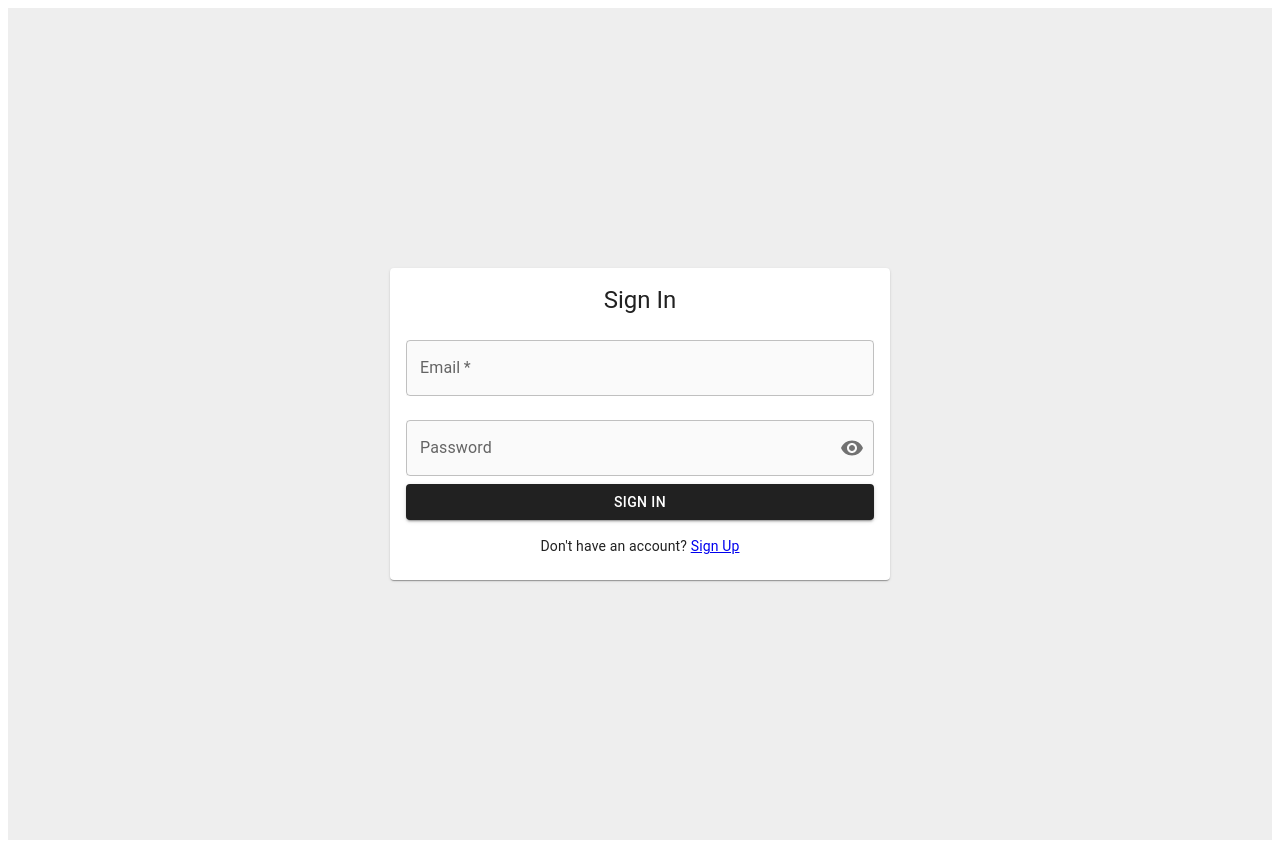
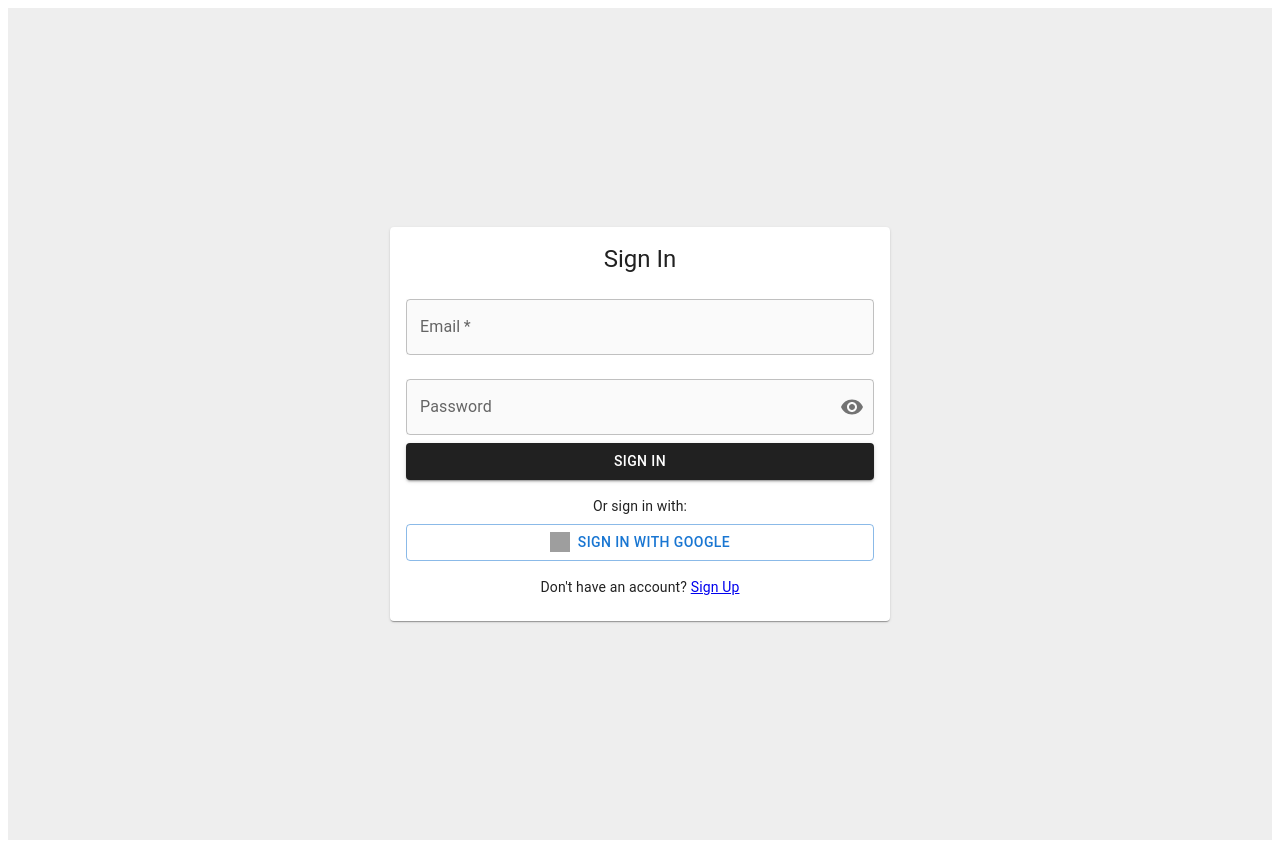
Before and after one commit to ArijitBhardwaj/ITDevProject, a React (Vite) app in the folder client/: page /signin in a window 1280 px wide. Built offline with nearby package versions, Linux system fonts and the light colour scheme; grey boxes are pictures that could not be loaded.

Commit message:
Added sign-in with google along with its logo

```diff
--- a/client/src/Pages/SignIn.jsx
+++ b/client/src/Pages/SignIn.jsx
@@ -1,7 +1,6 @@
-import { signInWithEmailAndPassword } from "firebase/auth";
+import { signInWithEmailAndPassword, signInWithPopup, GoogleAuthProvider } from "firebase/auth";
 import { useState } from "react";
 import { auth } from "../firebaseConfig";
-import SignUp from "./SignUp";
 import { Link } from "react-router-dom";
 import {
   Box,
@@ -28,7 +27,7 @@ const SignIn = () => {
   const handleSignIn = async (e) => {
     e.preventDefault();
     try {
-      const userCredential = signInWithEmailAndPassword(auth, email, password);
+      const userCredential = await signInWithEmailAndPassword(auth, email, password);
       console.log("User signed in: ", userCredential.user);
       setEmail("");
       setPassword("");
@@ -39,12 +38,24 @@ const SignIn = () => {
     }
   };
 
+  const handleClickShowPassword = () => {
+    setShowPassword((prev) => !prev);
+  };
+
   const handleMouseDownPassword = (event) => {
     event.preventDefault();
   };
 
-  const handleClickShowPassword = () => {
-    setShowPassword((prev) => !prev);
+  const handleGoogleSignIn = async () => {
+    try {
+      const provider = new GoogleAuthProvider();
+      const result = await signInWithPopup(auth, provider);
+      console.log("User signed in with Google:", result.user);
+      setError("");
+    } catch (error) {
+      console.error("Error signing in with Google:", error);
+      setError(error.message);
+    }
   };
 
   return (
@@ -75,14 +86,8 @@ const SignIn = () => {
               value={email}
               onChange={(e) => setEmail(e.target.value)}
             />
-            <FormControl
-              variant="outlined"
-              fullWidth
-              sx={{ mt: 2, bgcolor: "#fafafa" }}
-            >
-              <InputLabel htmlFor="outlined-adornment-password">
-                Password
-              </InputLabel>
+            <FormControl variant="outlined" fullWidth sx={{ mt: 2, bgcolor: "#fafafa" }}>
+              <InputLabel htmlFor="outlined-adornment-password">Password</InputLabel>
               <OutlinedInput
                 id="outlined-adornment-password"
                 type={showPassword ? "text" : "password"}
@@ -95,9 +100,7 @@ const SignIn = () => {
                       onClick={handleClickShowPassword}
                       onMouseDown={handleMouseDownPassword}
                       edge="end"
-                      aria-label={
-                        showPassword ? "Hide password" : "Show password"
-                      }
+                      aria-label={showPassword ? "Hide password" : "Show password"}
                     >
                       {showPassword ? <VisibilityOff /> : <Visibility />}
                     </IconButton>
@@ -115,15 +118,27 @@ const SignIn = () => {
               type="submit"
               variant="contained"
               fullWidth
-              sx={{
-                mt: 1,
-                bgcolor: "#212121",
-                ":hover": { bgcolor: "#9e9e9e" }
-              }}
+              sx={{ mt: 1, bgcolor: "#212121", ":hover": { bgcolor: "#9e9e9e" } }}
             >
               Sign In
             </Button>
           </Box>
+          <Typography variant="body2" align="center" sx={{ mt: 2 }}>
+            Or sign in with:
+          </Typography>
+          <Button
+            variant="outlined"
+            fullWidth
+            onClick={handleGoogleSignIn}
+            sx={{ mt: 1 }}
+          >
+            <img
+              src="https://upload.wikimedia.org/wikipedia/commons/c/c1/Google_%22G%22_logo.svg"
+              alt="Google Logo"
+              style={{ width: 20, height: 20, marginRight: 8 }}
+            />
+            Sign In with Google
+          </Button>
           <Typography variant="body2" align="center" sx={{ mt: 2 }}>
             Don't have an account? <Link to="/">Sign Up</Link>
           </Typography>
```
